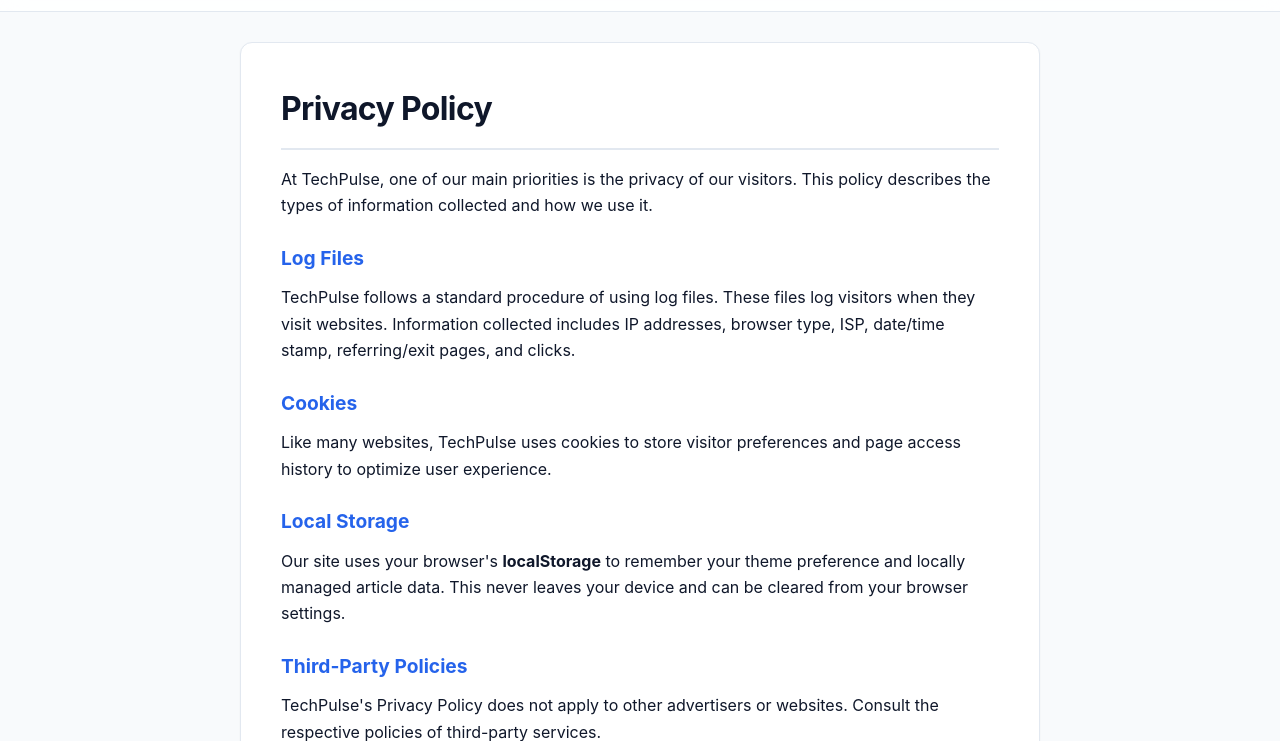
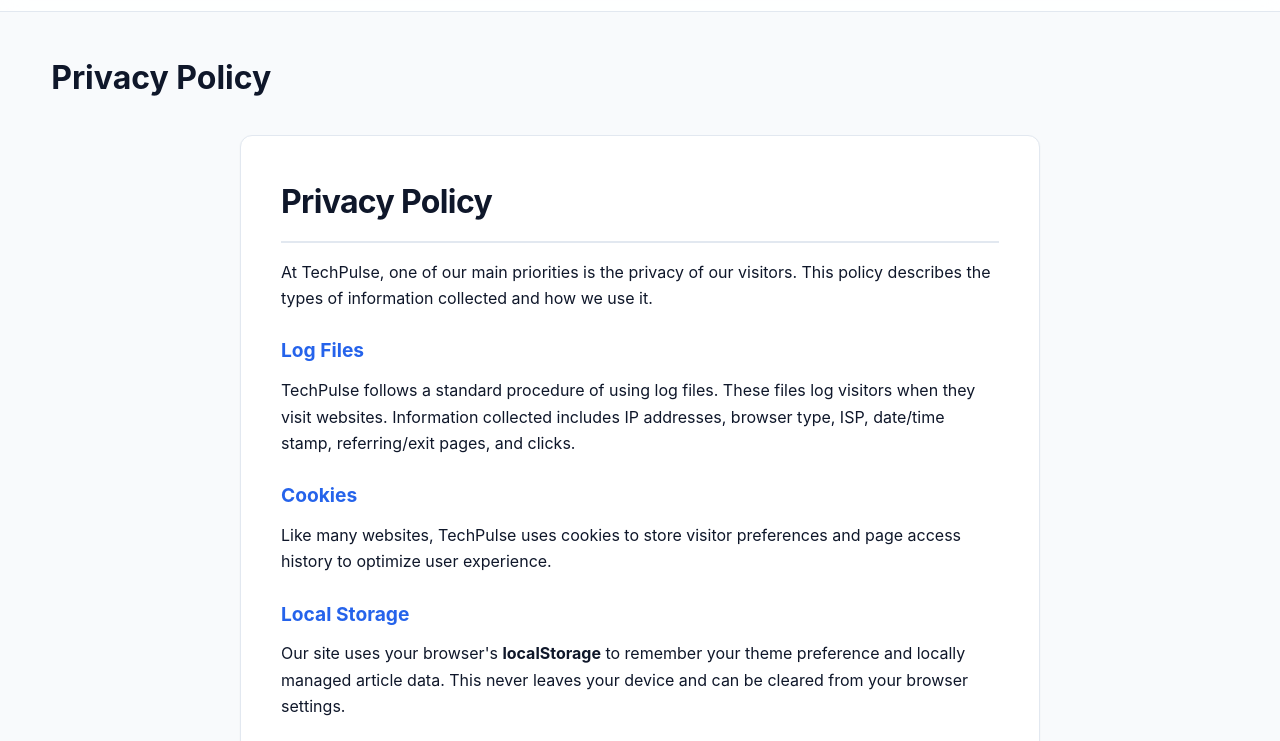
Before and after one commit to jonsrockytech/TECHPULSE, a plain HTML site: page TECHPULSE-fixed/privacy-policy.html in a window 1280 px wide. Shown: the part 58-799 px from the top of the page. Drawn offline with Linux system fonts and the light colour scheme.

Commit message:
Update privacy-policy.html

```diff
--- a/TECHPULSE-fixed/privacy-policy.html
+++ b/TECHPULSE-fixed/privacy-policy.html
@@ -31,7 +31,9 @@
     </div>
   </header>
 
-  <main class="container">
+  <main class="container" style="padding: 40px 0;">
+  <h1 data-i18n="privacy_title">Privacy Policy</h1>
+  <p data-i18n="privacy_desc">
     <section class="page-content">
       <h1>Privacy Policy</h1>
       <p>At TechPulse, one of our main priorities is the privacy of our visitors. This policy describes the types of information collected and how we use it.</p>
```
